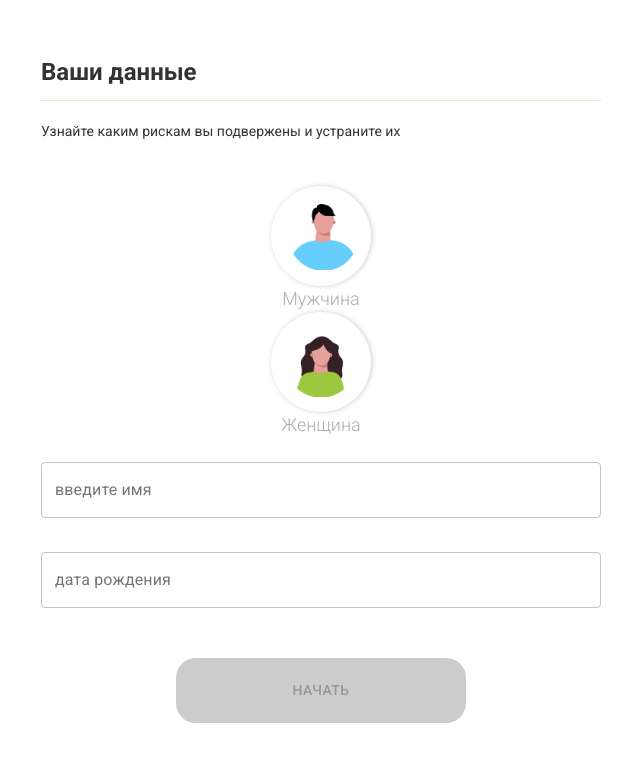
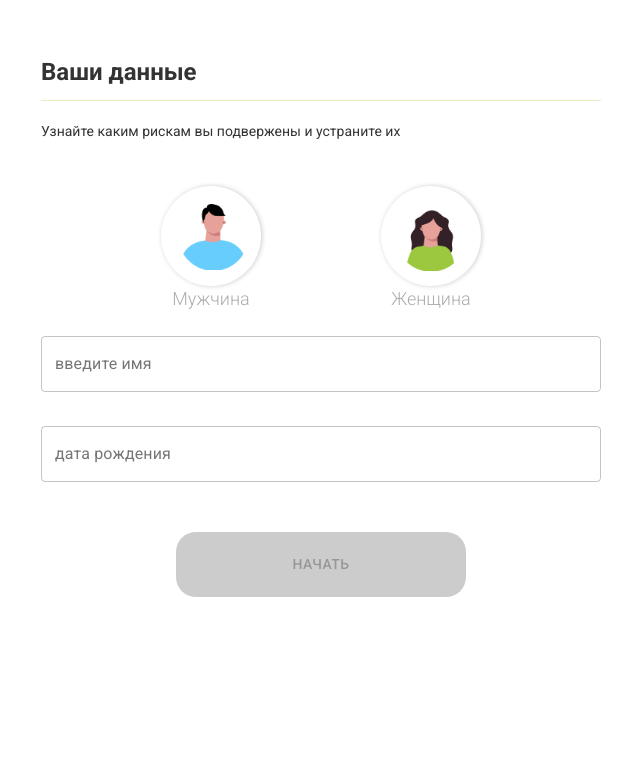
Before and after one commit to QwiniTRON/immunify, a React (Create React App) app: page /reg in a window 1280 px wide. Shown: the top 762 px of the page, without its empty margins (319-959 px from the left). Built offline with nearby package versions, Linux system fonts and the light colour scheme; no server answers; sample sign-in values are in the browser's storage.

Commit message:
*reg and *addmember - fix layout

```diff
--- a/src/containers/AddMember/index.tsx
+++ b/src/containers/AddMember/index.tsx
@@ -56,6 +56,11 @@ const useStyle = makeStyles({
     title: {
         marginTop: 0,
         fontSize: 24
+    },
+
+    genderContainer: {
+        display: 'flex',
+        justifyContent: 'space-evenly'
     }
 });
 
@@ -169,13 +174,14 @@ const AddMember: React.FC<AddMemberProps> = ({
                         <form className="reg__form" onSubmit={handleSubmit}>
 
                             <Typography color="error">{errors.sex}</Typography>
-                            <Box display="flex" justifyContent="space-evenly" marginBottom={3}>
+                            <Box marginBottom={3}>
                                 <AppRadioGroup onChange={(value: string) => {
                                     setInputTouches(Object.assign({}, inputTouches, { sex: true }));
                                     setSex(value);
                                     validate();
                                 }}
                                     value={sex}
+                                    className={classes.genderContainer}
                                 >
                                     <AppRadioButton value="man"
                                         text="Мужчина"
--- a/src/containers/Reg/Reg.tsx
+++ b/src/containers/Reg/Reg.tsx
@@ -38,6 +38,11 @@ const useStyle = makeStyles({
 
     genderImg: {
         maxWidth: '100%'
+    },
+
+    genderContainer: {
+        display: 'flex',
+        justifyContent: 'space-evenly'
     }
 });
 
@@ -47,7 +52,7 @@ const Reg: React.FC<RegProps> = ({
     register,
     appDataInit
 }) => {
-    const clasess = useStyle();
+    const classes = useStyle();
     const history = useHistory();
     const { token } = useAccessToken();
 
@@ -159,18 +164,19 @@ const Reg: React.FC<RegProps> = ({
                 <form className="reg__form" onSubmit={handleSubmit}>
 
                     <Typography color="error">{errors.sex}</Typography>
-                    <Box display="flex" justifyContent="space-evenly" marginBottom={3}>
+                    <Box marginBottom={3}>
                         <AppRadioGroup onChange={(value: string) => {
                             setInputTouches(Object.assign({}, inputTouches, { sex: true }));
                             setSex(value);
                         }}
                             value={sex}
+                            className={classes.genderContainer}
                         >
                             <AppRadioButton value="man"
                                 text="Мужчина"
                                 component={
                                     (
-                                        <img src={ManImg} className={clasess.genderImg} />
+                                        <img src={ManImg} className={classes.genderImg} />
                                     )
                                 }
                             />
@@ -178,7 +184,7 @@ const Reg: React.FC<RegProps> = ({
                                 text="Женщина"
                                 component={
                                     (
-                                        <img src={WomanImg} className={clasess.genderImg} />
+                                        <img src={WomanImg} className={classes.genderImg} />
                                     )
                                 }
                             />
```
